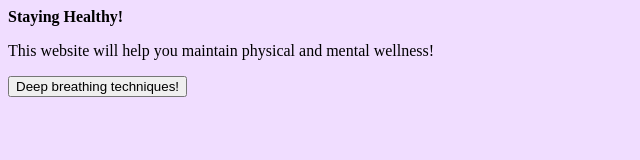
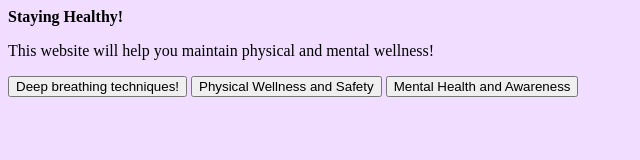
Before and after one commit to NRaj6/wellness, a plain HTML site: page index.html in a window 1280 px wide. Shown: the whole page, without its empty margins (0-640 px from the left). Drawn offline with Linux system fonts and the light colour scheme.

Commit message:
Update index.html

```diff
--- a/index.html
+++ b/index.html
@@ -12,6 +12,14 @@
 	<p>This website will help you maintain physical and mental wellness!</p>
 		<button onclick="window.location.href='https://www.uofmhealth.org/health-library/uz2255';">
       			Deep breathing techniques!
+    		</button>
+
+		<button onclick="window.location.href='http://calma-koala.herokuapp.com/physical';">
+      			Physical Wellness and Safety
+    		</button>
+
+		<button onclick="window.location.href='http://calma-koala.herokuapp.com/mental';">
+      			Mental Health and Awareness
     		</button>
 	</body>
 
```
